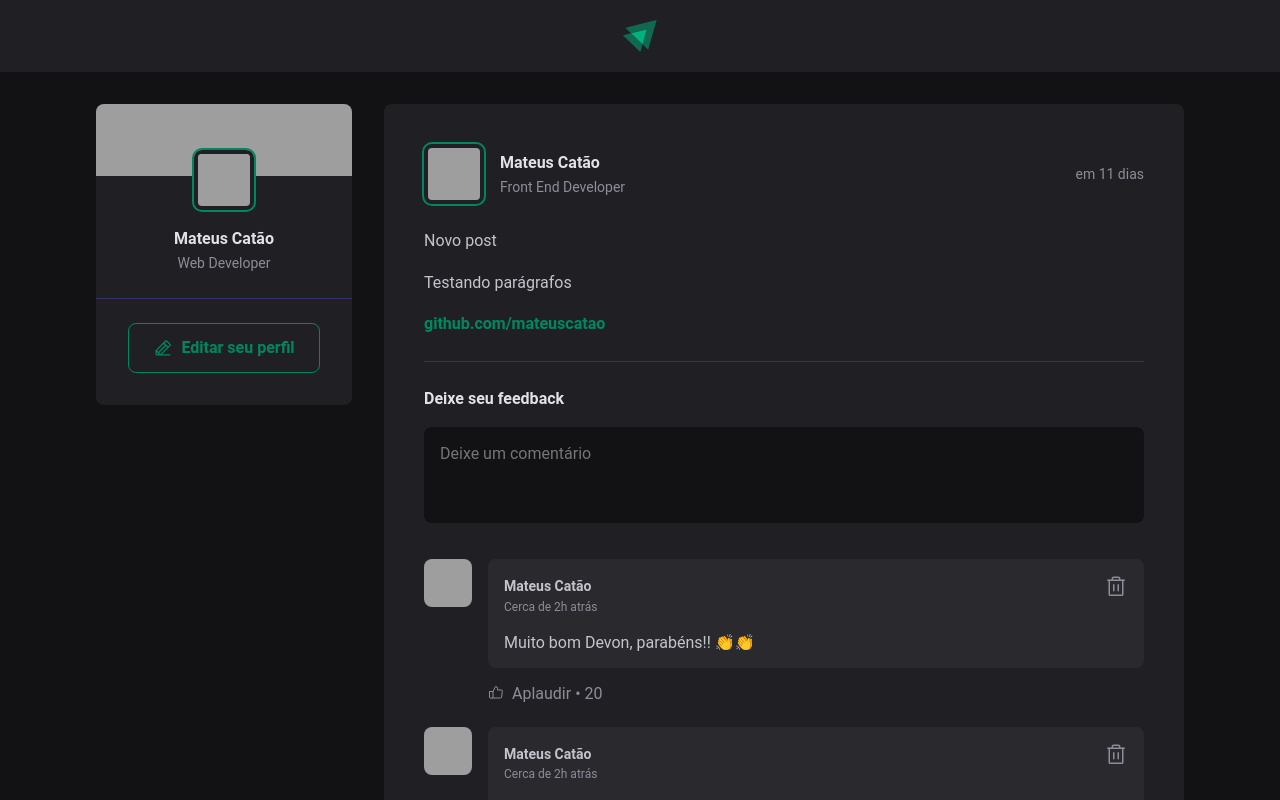
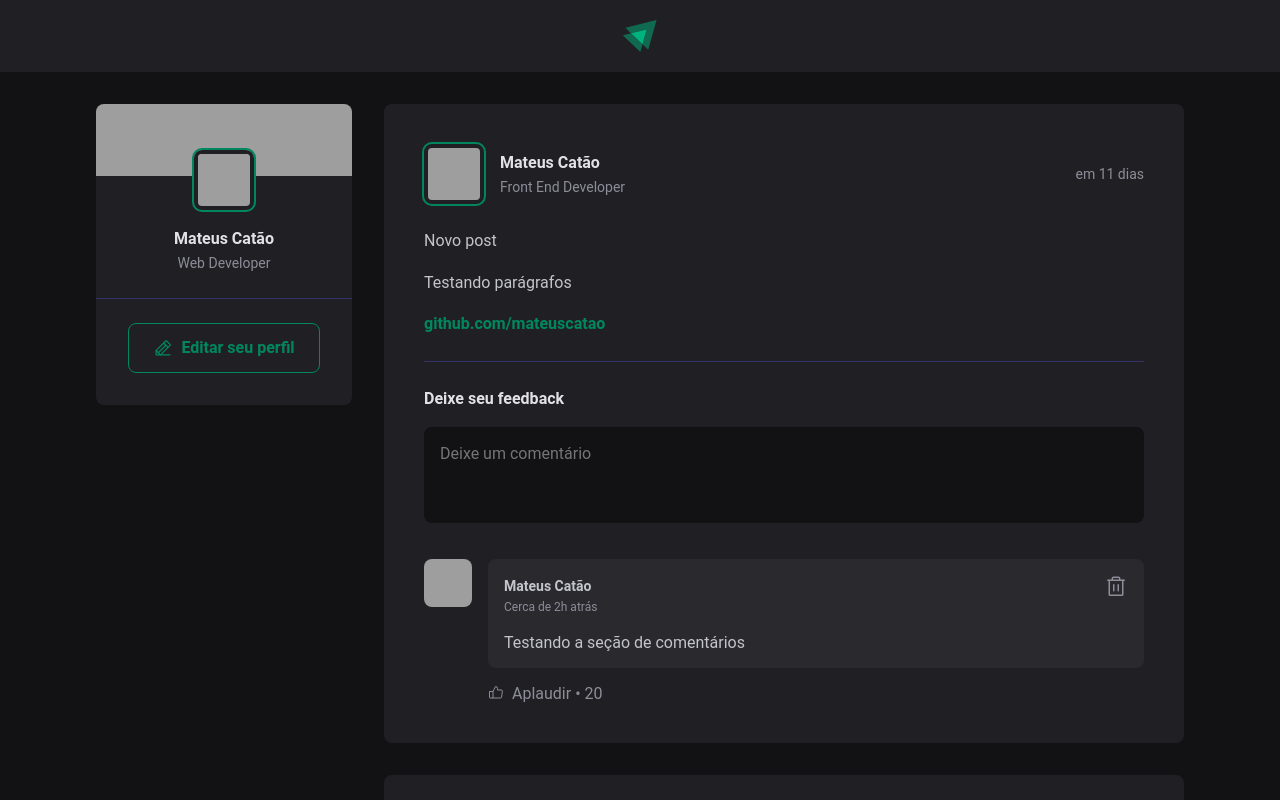
Before and after one commit to mateuscatao/01-fundamentos-reactjs, a React app: page / in a window 1280 px wide. Shown: the top 800 px of the page. Built offline with nearby package versions, Linux system fonts and the light colour scheme; grey boxes are pictures that could not be loaded; the HTML template or start-up script is replaced by a standard one.

Commit message:
useState e programação declarativa nos comentários

```diff
--- a/src/components/Comment.jsx
+++ b/src/components/Comment.jsx
@@ -2,7 +2,7 @@
 import { Avatar } from './Avatar'
 import styles from './Comment.module.css'
 
-export function Comment() {2222
+export function Comment({ content }) {
   return (
     <div className={styles.comment}>
       <Avatar hasBorder={false} src="https://avatars.githubusercontent.com/u/51727745?v=4" />
@@ -20,7 +20,7 @@
             </button>
           </header>
 
-          <p>Muito bom Devon, parabéns!! 👏👏</p>
+          <p>{content}</p>
         </div>
 
         <footer>
--- a/src/components/Post.jsx
+++ b/src/components/Post.jsx
@@ -1,11 +1,19 @@
 import { format, formatDistanceToNow } from 'date-fns';
 import ptBR from 'date-fns/locale/pt-BR'
+import { useState } from 'react';
 
 import { Avatar } from './Avatar';
 import { Comment } from './Comment';
 import styles from './Post.module.css';
 
+
 export function Post({ author, publishedAt, content }) {
+  const [comments, setComments] = useState([
+    "Testando a seção de comentários",
+  ])
+
+  const [newCommentText, setNewCommentText] = useState("")
+
   const publishedDateFormatted = format(publishedAt, "d 'de' LLLL 'às' HH:mm'h'", {
     locale: ptBR,
   })
@@ -14,6 +22,17 @@
     locale: ptBR,
     addSuffix: true,
   })
+
+  function handleCreateNewComment() {
+    event.preventDefault();
+
+    setComments([...comments, newCommentText]);
+    setNewCommentText("");
+  }
+
+  function handleNewCommentChange() {
+    setNewCommentText(event.target.value);
+  }
 
   return (
     <article className={styles.post}>
@@ -41,18 +60,25 @@
         })}
       </div>
 
-      <form className={styles.commentForm}>
+      <form onSubmit={handleCreateNewComment} className={styles.commentForm}>
         <strong>Deixe seu feedback</strong>
-        <textarea placeholder='Deixe um comentário'/>
+
+        <textarea
+          name='comment'
+          placeholder='Deixe um comentário'
+          value={newCommentText}
+          onChange={handleNewCommentChange}
+        />
+
         <footer>
           <button type='submit'>Publicar</button>
         </footer>
       </form>
 
       <div className={styles.commentList}>
-        <Comment />
-        <Comment />
-        <Comment />
+        {comments.map(comment => {
+          return <Comment content={comment} />
+        })}
       </div>
     </article>
   );
```
